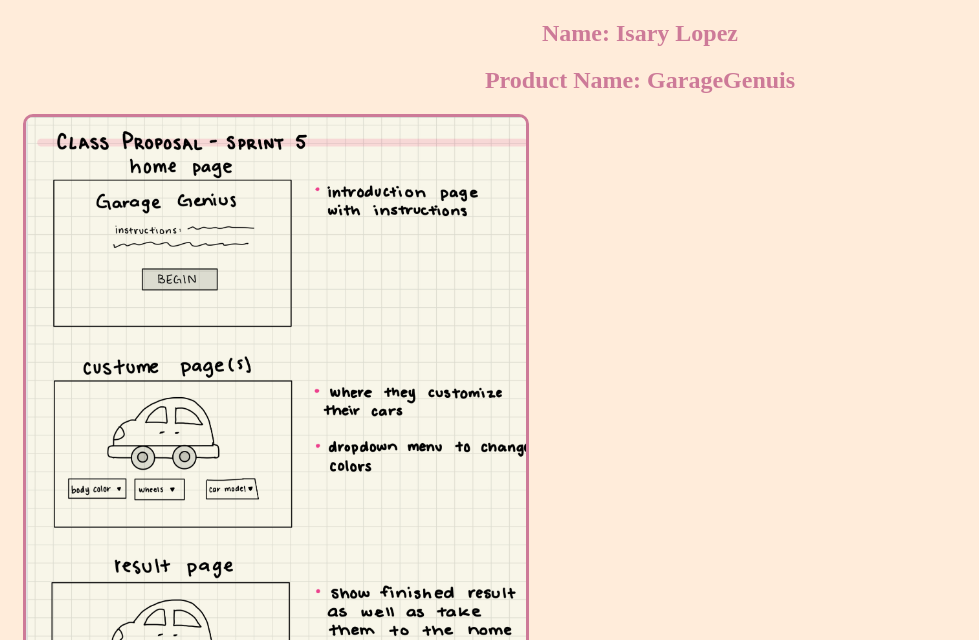
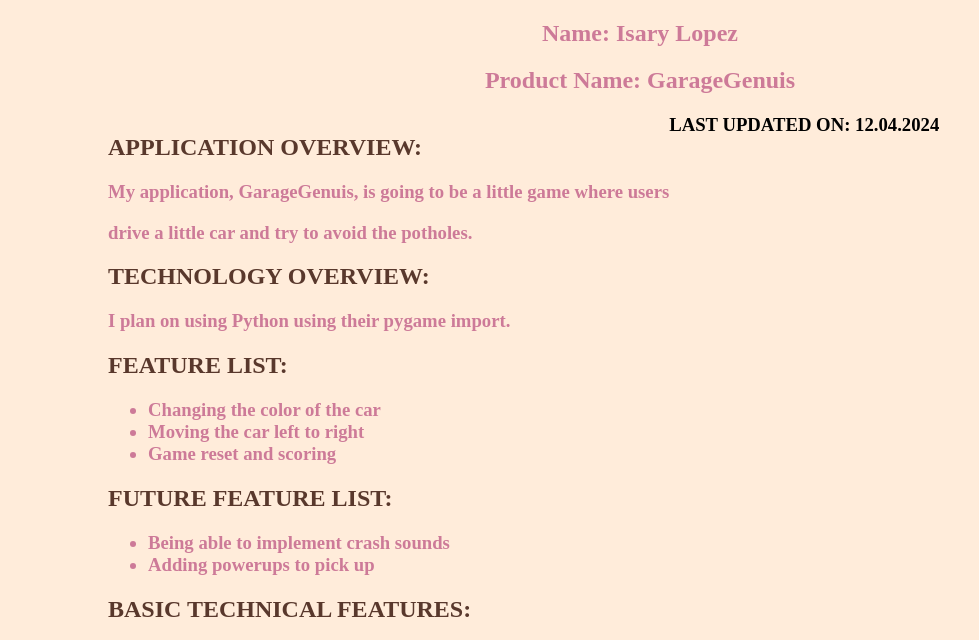
Before and after one commit to isary24/classproposal, a plain HTML site: page index.html in a window 1280 px wide. Shown: the part 148-788 px from the top of the page, without its empty margins (0-979 px from the left). Drawn offline with Linux system fonts and the light colour scheme.

Commit message:
Update index.html

```diff
--- a/index.html
+++ b/index.html
@@ -19,7 +19,7 @@
 <div class="wrapper">
 
 <!--SKETCH-->
-<img src="ClassProposal.png" width="500">
+<!--img src="ClassProposal.png" width="500"-->
 
 <div class="information-box">
 <div class="info-box">
```
